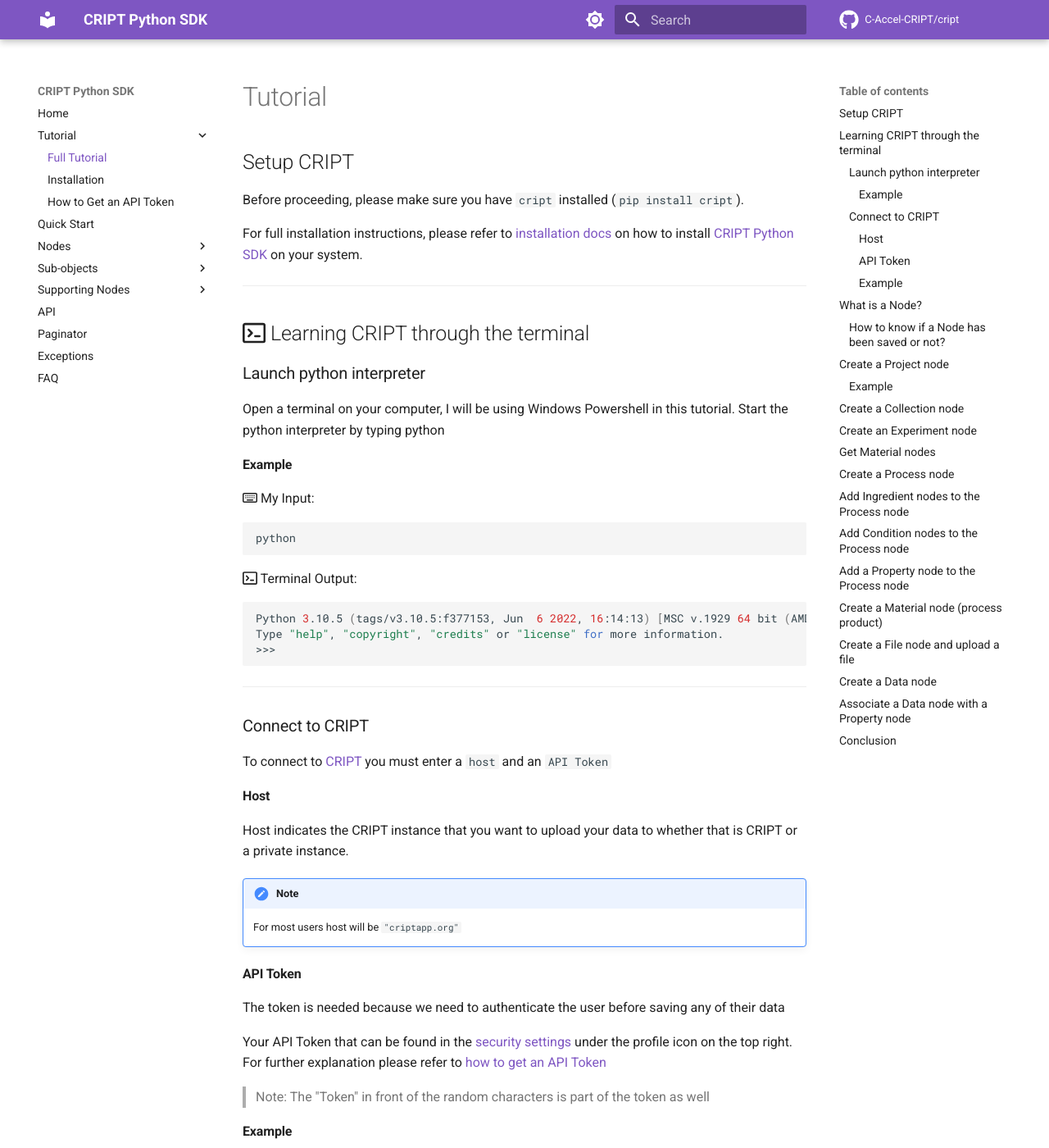
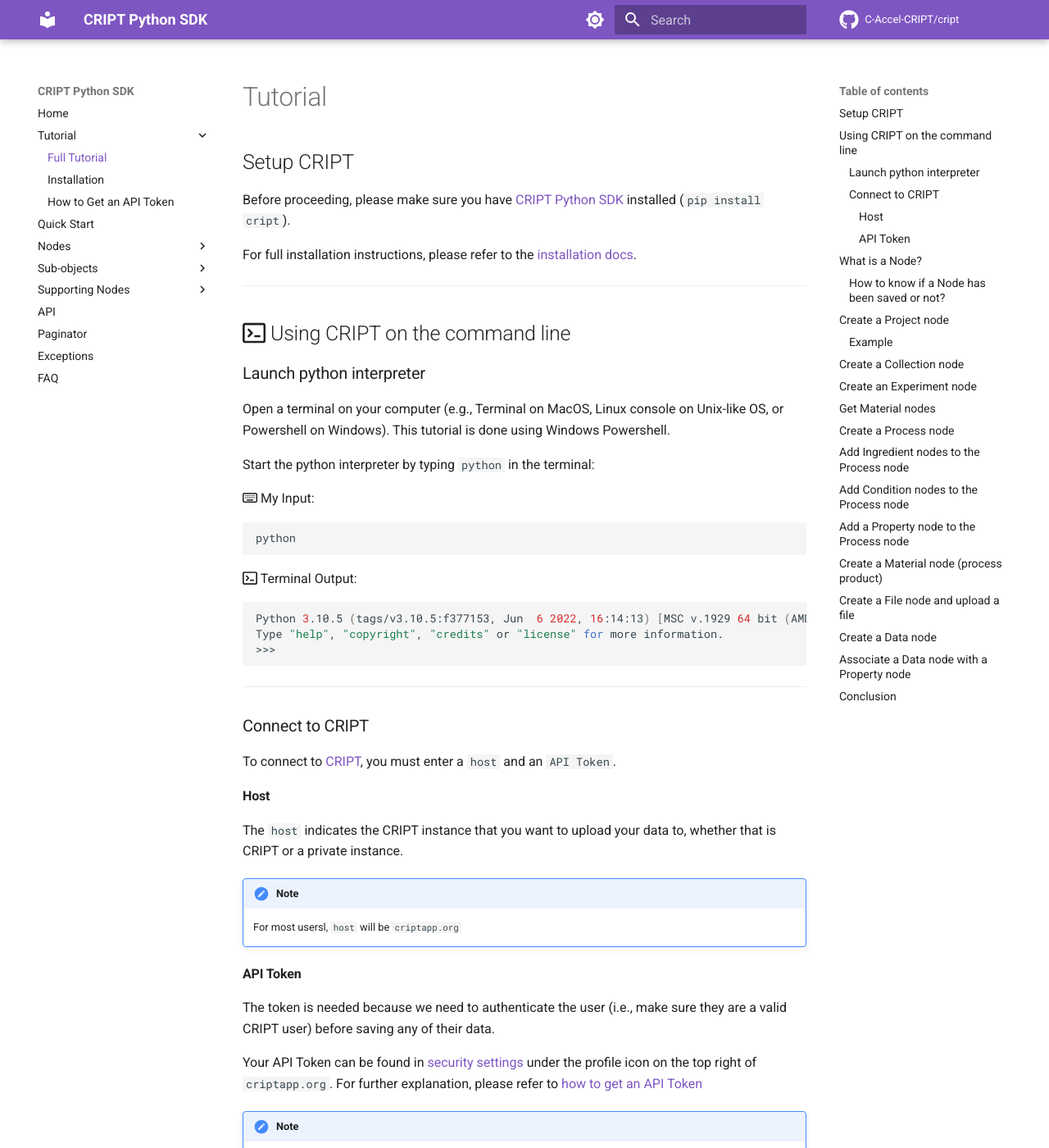
Before and after one commit to C-Accel-CRIPT/sdk-archive, an MkDocs documentation site: the page built from docs/tutorial/tutorial.md, in a window 1280 px wide and 1400 px high. Shown: the whole window at 82% size. Built offline with MkDocs 1.6.1 and Material for MkDocs 9.7.7, drawn with Linux system fonts in a browser that asks for light colours; comment, search, counter and statistics services are not loaded; some of the changed text lies outside the part shown.

Commit message:
re-formatted a few things in full tutorial

````diff
--- a/docs/tutorial/tutorial.md
+++ b/docs/tutorial/tutorial.md
@@ -1,21 +1,20 @@
 # Tutorial
 
 ## Setup CRIPT
-Before proceeding, please make sure you have `cript` installed (`pip install cript`).
+Before proceeding, please make sure you have [CRIPT Python SDK](https://pypi.org/project/cript/) installed (`pip install cript`).
 
-For full installation instructions, please refer to [installation docs](cript_installation.md)
-on how to install [CRIPT Python SDK](https://pypi.org/project/cript/) on your system.
+For full installation instructions, please refer to the [installation docs](cript_installation.md).
 
 ---
 
-## :octicons-terminal-16: Learning CRIPT through the terminal
+## :octicons-terminal-16: Using CRIPT on the command line
 
 ### Launch python interpreter
 
-Open a terminal on your computer, I will be using Windows Powershell in this tutorial.
-Start the python interpreter by typing python
+Open a terminal on your computer (e.g., Terminal on MacOS, Linux console on Unix-like OS, or Powershell on Windows). This tutorial is done using Windows Powershell.
 
-#### Example
+Start the python interpreter by typing `python` in the terminal:
+
 :fontawesome-regular-keyboard: My Input:
 ```bash
 python
@@ -31,24 +30,24 @@
 ---
 
 ### Connect to CRIPT
-To connect to [CRIPT](https://criptapp.org) you must enter a `host` and an `API Token`
+To connect to [CRIPT](https://criptapp.org), you must enter a `host` and an `API Token`.
 
 #### Host
 
-Host indicates the CRIPT instance that you want to upload your data to whether that is CRIPT or a private instance.
+The `host` indicates the CRIPT instance that you want to upload your data to, whether that is CRIPT or a private instance.
 
 !!! note
-    For most users host will be `"criptapp.org"`
+    For most usersl, `host` will be `criptapp.org`
 
 #### API Token
 
-The token is needed because we need to authenticate the user before saving any of their data
+The token is needed because we need to authenticate the user (i.e., make sure they are a valid CRIPT user) before saving any of their data.
 
-Your API Token that can be found in the [security settings](https://criptapp.org/security/) under the profile icon on the top right. For further explanation please refer to [how to get an API Token](acquiring_api_token.md)
+Your API Token can be found in [security settings](https://criptapp.org/security/) under the profile icon on the top right of `criptapp.org`. For further explanation, please refer to [how to get an API Token](acquiring_api_token.md)
 
-> Note: The "Token" in front of the random characters is part of the token as well
+!!! note
+    The word `Token` in front of the random characters is part of the token as well.
 
-#### Example
 :fontawesome-regular-keyboard: My Input:
 ```python
 import cript
````
